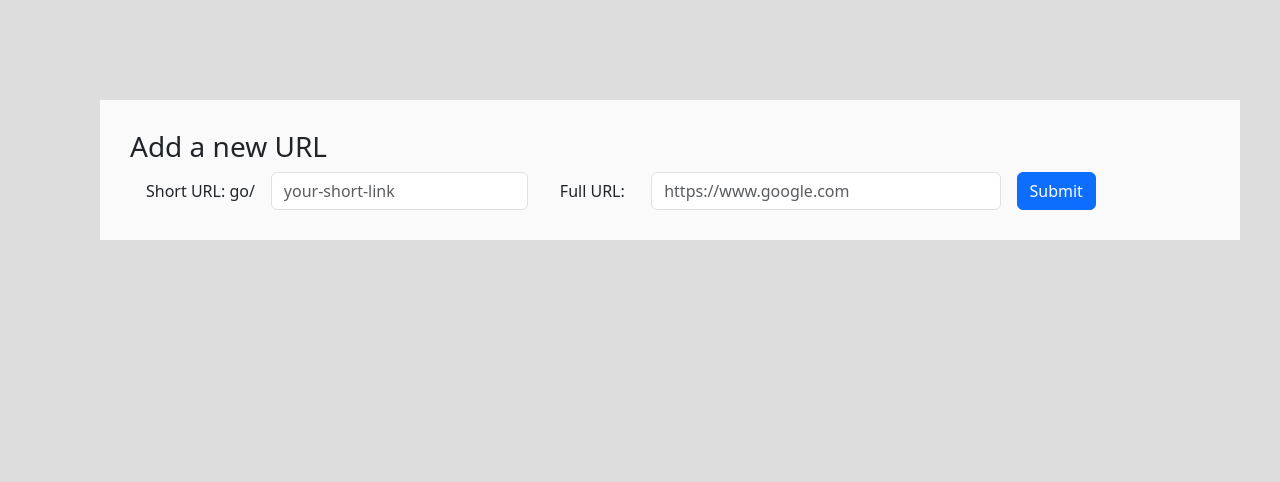
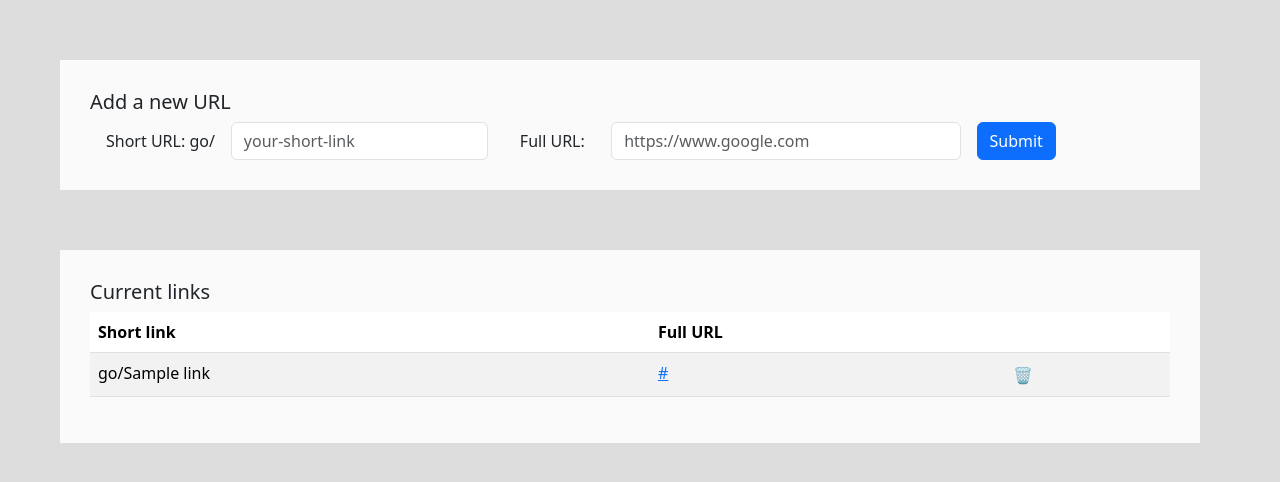
Before and after one commit to theak/go, a Flask app: page / in a window 1280 px wide. Shown: the top 482 px of the page. Run offline with Flask 3, Linux system fonts and the light colour scheme; tables that the repository leaves empty hold one stand-in row (values such as "Sample post").

Commit message:
water flowing

```diff
--- a/app.py
+++ b/app.py
@@ -1,36 +1,52 @@
 import requests
-from flask import Flask, g, render_template, request
+from flask import Flask, g, render_template, request, redirect
 import db
+from urllib.parse import urlparse
 
 app = Flask(__name__)
+DOMAIN = "go"
 
 ''' MAIN ROUTES '''
 @app.route('/', methods=['GET'])
-def root():
-    return render_template("submitlink.html")
+def root(error: str|None = None):
+    links = db.get_all_links()
+    return render_template("submitlink.html", domain=DOMAIN, links=links, error=error)
 
 @app.route('/', defaults={'path': ''})
 @app.route('/<path:path>')
 def catch_all(path):
     url = db.get_url_from_name(path)
     if url is None:
-      return "URL not found"
+      return render_template("submitlink.html", name=path, domain=DOMAIN)
     else:
-      return str(url["url"])
+      return redirect(url)
 
-# Endpoint to handle the form submission
 @app.route('/submit_link', methods=['POST'])
 def submit_link():
     name = request.form.get('name')
     url = request.form.get('url')
 
     if not name or not url:
-        return "Both name and URL are required.", 400
+        return root("Error: Both name and URL are required."), 400
+    if db.get_url_from_name(name):
+        return root(f"Error: {DOMAIN}/{name} already exists. If you're trying to modify it, delete it first."), 400
+    if not _is_valid_url(url):
+        return root("Error: Invalid URL"), 400
 
     db.create_url(name, url)
-    return 'Name: ' + name + ' Url: ' + url
+    return root()
 
-''' PING ROUTES '''
+@app.route('/delete_link', methods=['POST'])
+def delete_link():
+    id = request.form.get('id')
+
+    if not id or not id.isnumeric():
+        return root("Error: Invalid ID."), 400
+
+    db.delete_link(int(id))
+    return root()
+
+''' MISC ROUTES '''
 @app.route('/ping', methods=['GET'])
 def ping():
     r = requests.get("http://192.168.0.155:8123")
@@ -48,6 +64,14 @@ def robots():
 def close_connection(exception):
     return db.close_connection(exception)
 
+''' HELPER FUNCTIONS '''
+def _is_valid_url(url):
+    try:
+        result = urlparse(url)
+        return all([result.scheme, result.netloc])
+    except ValueError:
+        return False
+
 if __name__ == '__main__':
     db.init_db(app)
     app.run(debug=True)
--- a/db.py
+++ b/db.py
@@ -4,14 +4,18 @@ from flask import g
 DB = 'sqlite.db'
 
 def get_url_from_name(name: str) -> str:
-    return query_db("SELECT * FROM link WHERE name = ?", [name], one=True)
+    link = query_db("SELECT url FROM link WHERE name = ?", [name], one=True)
+    return None if link is None else link["url"]
+
+def get_all_links(limit: int = 100) -> list[sqlite3.Row]:
+    links = query_db("SELECT * FROM link LIMIT ?", [limit])
+    return links
+
+def delete_link(id: int):
+    modify_db("DELETE FROM link WHERE id = ?", [id])
 
 def create_url(name: str, url: str):
-    db = get_db()
-    cur = db.cursor()
-    cur.execute("INSERT INTO link (name, url) VALUES (?, ?)", (name, url))
-    db.commit()
-    db.close()
+    modify_db("INSERT INTO link (name, url) VALUES (?, ?)", (name, url))
 
 def get_db():
     db = getattr(g, '_database', None)
@@ -37,3 +41,9 @@ def query_db(query, args=(), one=False):
     rv = cur.fetchall()
     cur.close()
     return (rv[0] if rv else None) if one else rv
+
+def modify_db(query, args=()):
+    db = get_db()
+    cur = db.cursor()
+    cur.execute(query, args)
+    db.commit()
--- a/templates/submitlink.html
+++ b/templates/submitlink.html
@@ -3,30 +3,38 @@
   <head>
     <meta charset="utf-8">
     <meta name="viewport" content="width=device-width, initial-scale=1">
-    <title>Bootstrap demo</title>
+    <title>{{domain}}/ links</title>
     <link href="https://cdn.jsdelivr.net/npm/bootstrap@5.3.2/dist/css/bootstrap.min.css" rel="stylesheet" integrity="sha384-T3c6CoIi6uLrA9TneNEoa7RxnatzjcDSCmG1MXxSR1GAsXEV/Dwwykc2MPK8M2HN" crossorigin="anonymous">
     <style>
-      .container {padding: 30px; margin: 100px}
+      .container {padding: 30px; margin: 60px; background-color: #FAFAFA;}
+      .nopad {padding: 0px}
     </style>
   </head>
   <body style="background-color: #ddd;">
-    <div class="container" style="background-color: #FAFAFA;">
-      <h3>Add a new URL</h3>
+    {% if error %}
+      <div class="alert alert-danger">{{ error }}</div>
+    {% endif %}
+    <div class="container">
+      <h5>Add a new URL</h5>
       <form method="post" action="/submit_link">
         <div class="row g-3 align-items-center">
           <div class="col-auto"></div>
           <div class="col-auto">
-            <label for="name" class="col-form-label">Short URL: go/</label>
+            <label for="name" class="col-form-label">Short URL: {{domain}}/</label>
           </div>
           <div class="col-auto">
-            <input id="name" class="form-control" placeholder="your-short-link" name="name">
+            <input id="name" class="form-control" placeholder="your-short-link" name="name"
+            {% if name %}
+            value="{{name}}" readonly
+            {% endif %}
+            />
           </div>
           <div class="col-auto"></div>
           <div class="col-md-1">
             <label for="url" class="col-form-label">Full URL:</label>
           </div>
           <div class="col-md-4">
-            <input id="url" type="url" class="form-control" placeholder="https://www.google.com" name="url">
+            <input id="url" type="url" class="form-control" placeholder="https://www.google.com" name="url"/>
           </div>
           <div class="col-auto">
             <button type="submit" class="btn btn-primary">Submit</button>
@@ -34,5 +42,35 @@
         </div>
       </form>
     </div>
+    {% if links %}
+      <div class="container">
+        <h5>Current links</h5>
+        <table class="table table-striped">
+          <thead>
+            <tr>
+              <th scope="col">Short link</th>
+              <th scope="col">Full URL</th>
+              <th scope="col"></th>
+            </tr>
+          </thead>
+          <tbody>
+            {% for link in links %}
+            <tr>
+              <td>{{domain}}/{{ link.name }}</td>
+              <td><a href="{{ link.url }}">{{ link.url }}</a></td>
+              <td>
+                <form method="post" action="/delete_link" class="inline">
+                  <input type="hidden" name="id" value="{{ link.id }}" />
+                  <button type="submit" class="btn nopad">
+                    🗑️
+                  </button>
+                </form>
+              </td>
+            </tr>
+            {% endfor %}
+          </tbody>
+        </table>
+      </div>
+    {% endif %}
   </body>
 </html>
```
